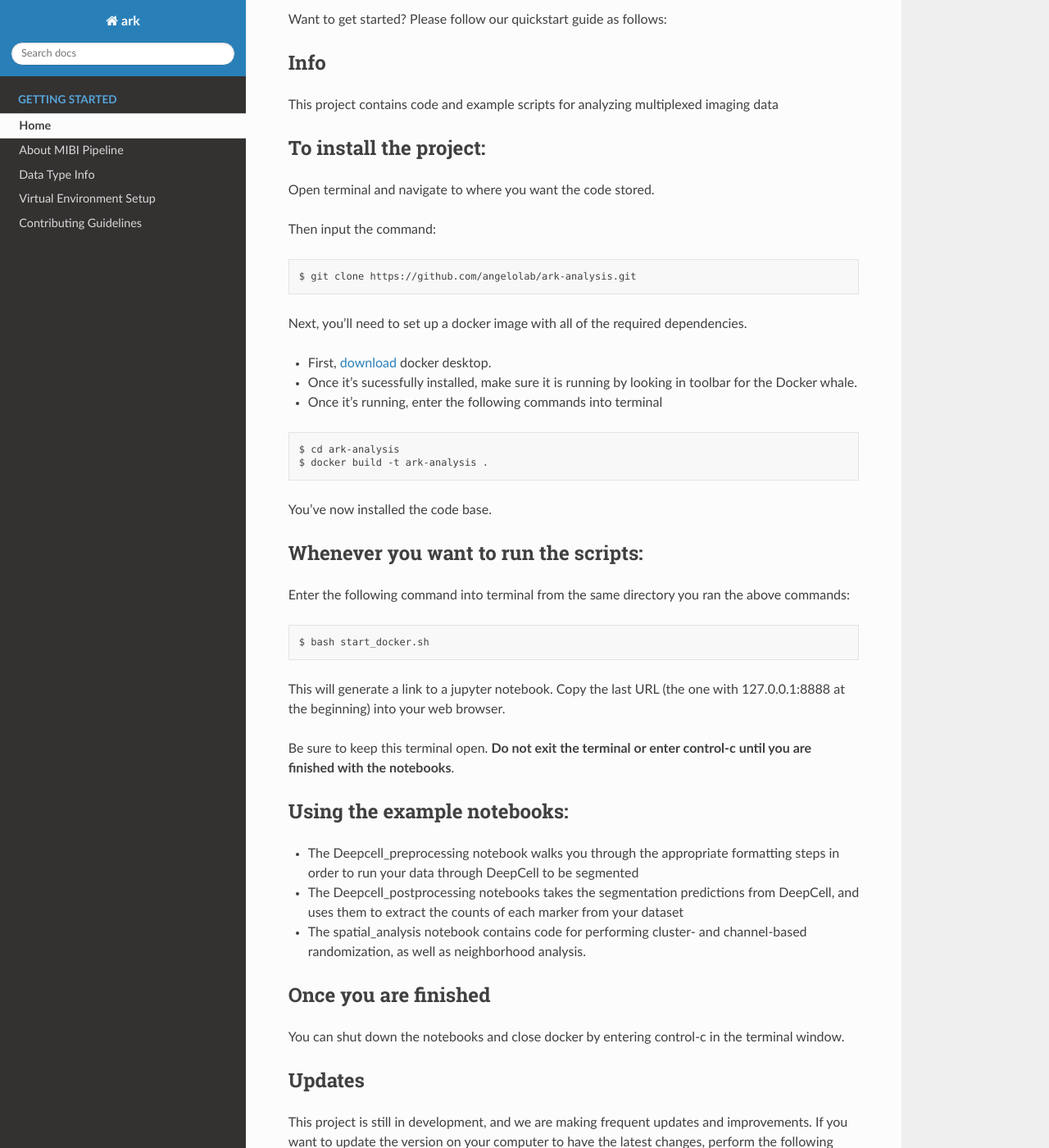
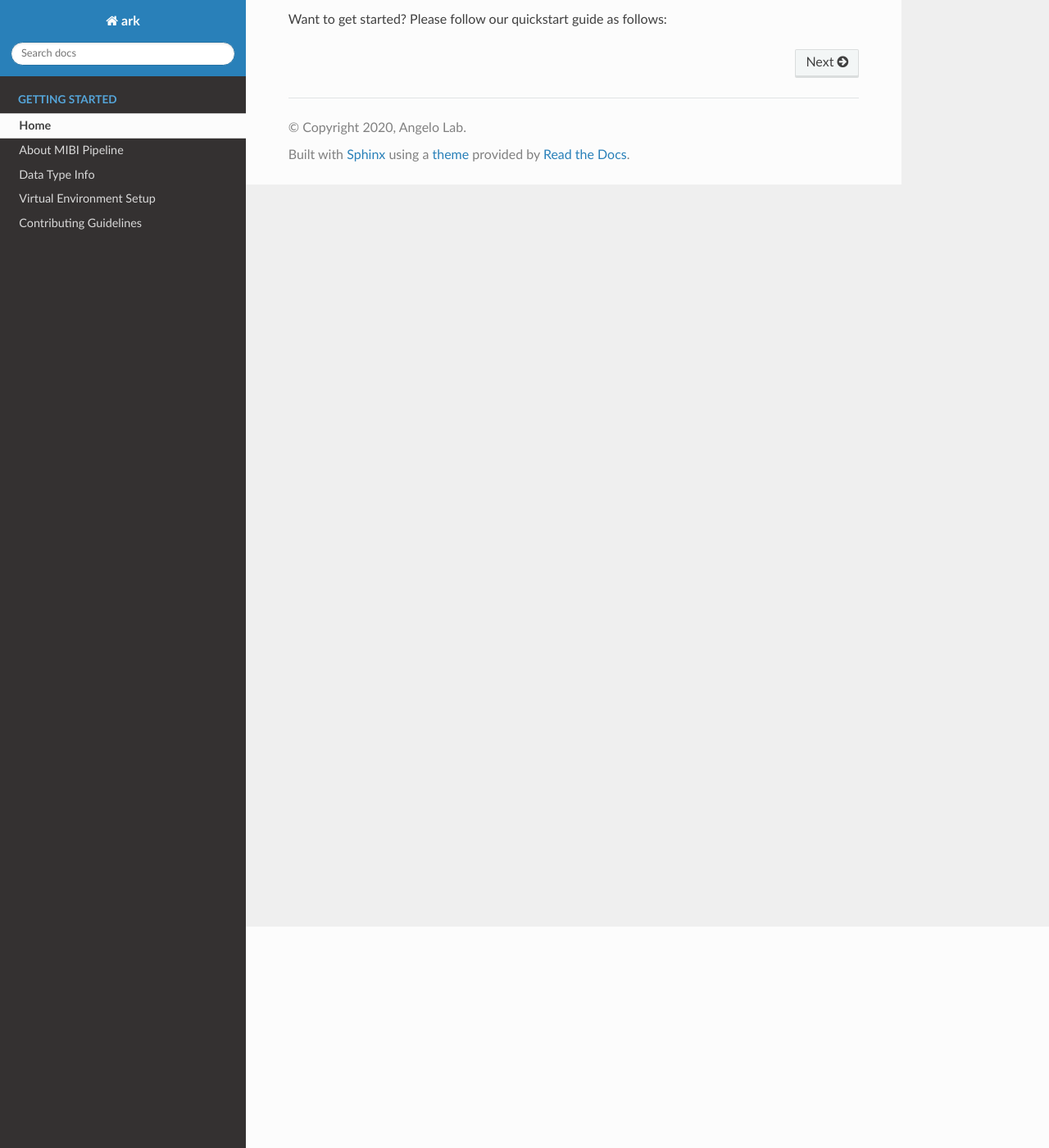
Before and after one commit to angelolab/ark-analysis, a Sphinx documentation site: the page built from docs/index.rst, in a window 1280 px wide and 1400 px high, scrolled down 270 px. Shown: the whole window at 82% size. Built offline with Sphinx 7.4.7 and the Read the Docs theme 2.0.0, drawn with Linux system fonts in a browser that asks for light colours; pages that are not in the unit, such as notebooks, are missing from menus; some of the changed text lies outside the part shown.

Commit message:
Remove appended output to landing.md (RIP, can no longer run make html...)

````diff
--- a/docs/_rtd/landing.md
+++ b/docs/_rtd/landing.md
@@ -3,85 +3,3 @@
 Thanks for choosing `ark`! `ark` is one of several libraries developed by [Angelo Lab](https://www.angelolab.com) affiliated with the Department of Pathology at Stanford University which uses Multiplexed Ion Beam Imaging (MIBI) for medical imaging analysis. Specifically, `ark` is a toolkit that assists with pre-processing tasks and post-processing analyis of image data generated from MIBI.
 
 Want to get started? Please follow our quickstart guide as follows:
-
-### Info
-
-This project contains code and example scripts for analyzing multiplexed imaging data
-### To install the project:
-
-Open terminal and navigate to where you want the code stored.
-
-Then input the command:
-
-```
-$ git clone https://github.com/angelolab/ark-analysis.git
-```
-
-Next, you'll need to set up a docker image with all of the required dependencies.
- - First, [download](https://hub.docker.com/?overlay=onboarding) docker desktop.
- - Once it's sucessfully installed, make sure it is running by looking in toolbar for the Docker whale.
- - Once it's running, enter the following commands into terminal
-
-```
-$ cd ark-analysis
-$ docker build -t ark-analysis .
-```
-
-You've now installed the code base.
-
-### Whenever you want to run the scripts:
-
-Enter the following command into terminal from the same directory you ran the above commands:
-
-```
-$ bash start_docker.sh
-```
-
-This will generate a link to a jupyter notebook. Copy the last URL (the one with 127.0.0.1:8888 at the beginning) into your web browser.
-
-Be sure to keep this terminal open.  **Do not exit the terminal or enter control-c until you are finished with the notebooks**.
-
-### Using the example notebooks:
-- The Deepcell_preprocessing notebook walks you through the appropriate formatting steps in order to run your data through DeepCell to be segmented
-- The Deepcell_postprocessing notebooks takes the segmentation predictions from DeepCell, and uses them to extract the counts of each marker from your dataset
-- The spatial_analysis notebook contains code for performing cluster- and channel-based randomization, as well as neighborhood analysis.
-
-
-### Once you are finished
-
-You can shut down the notebooks and close docker by entering control-c in the terminal window.
-
-### Updates
-
-This project is still in development, and we are making frequent updates and improvements. If you want to update the version on your computer to have the latest changes, perform the following steps
-
-First, copy the latest version of the code
-
-```
-$ git pull
-```
-
-Then, run the command below to update the jupyter notebooks to the latest version
-```
-bash start_docker.sh --update
-```
-or
-```
-bash start_docker.sh -u
-```
-
-#### WARNING
-
-If you didn't change the name of any of the notebooks within the `scripts` folder, they will be overwritten by the command above!
-
-If you have made changes to these notebooks that you would like to keep (specific file paths, settings, custom routines, etc), rename them before updating!
-
-Examples:
-```
-Deepcell_Postprocessing.ipynb -> old_postprocessing.ipynb
-                              or postprocessing_saved.ipynb
-                              or old_dcpostP.ipynb
-                              ...
-```
-
-After updating, you can bring changes from the old notebooks into the new notebooks at your discretion
````
